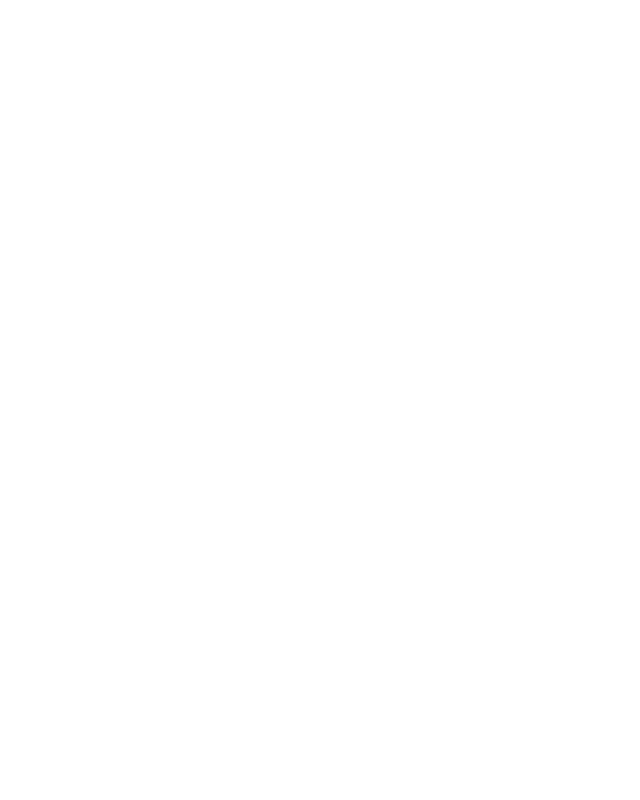
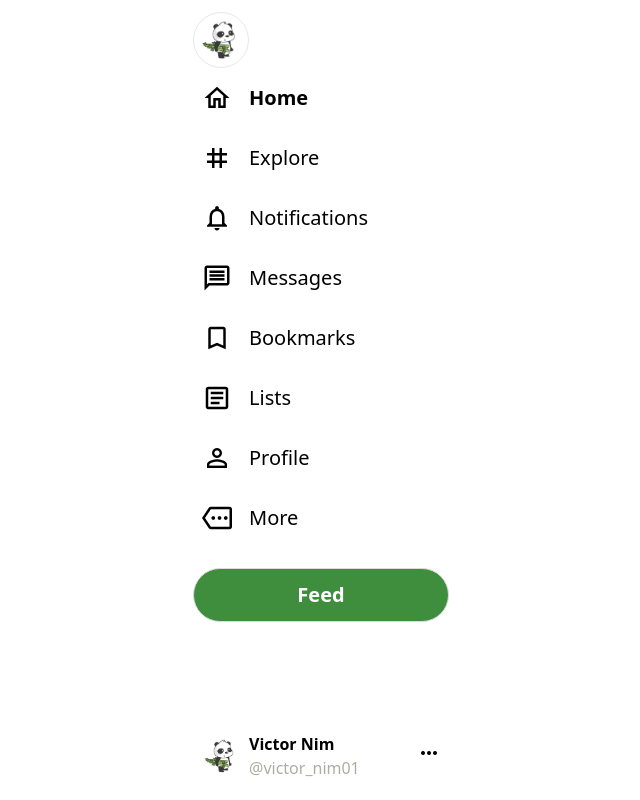
Before and after one commit to vnim94/feed, a React (Create React App) app in the folder client/: page /home in a window 1280 px wide. Before the commit this address had no page. Shown: the whole page, without its empty margins (127-767 px from the left). Built offline with nearby package versions, Linux system fonts and the light colour scheme.

Commit message:
styled navbar

```diff
--- a/client/src/App.js
+++ b/client/src/App.js
@@ -1,6 +1,7 @@
 import { BrowserRouter as Router, Routes, Route, Outlet } from 'react-router-dom';
 import Splash from './splash/Splash';
 import { Login, Signup } from './user/Form';
+import Home from './home/Home';
 
 function App() {
     return (
@@ -10,6 +11,7 @@
                     <Route path="login" element={<Login/>} />
                     <Route path="signup" element={<Signup/>} />
                 </Route>
+                <Route path="home" element={<Home/>}/>
             </Routes>
         </Router>
     )
--- /dev/null
+++ b/client/src/components.js
@@ -0,0 +1,43 @@
+export function Navbar() {
+    return (
+        <div className="w-2/5 flex flex-col justify-between py-3">
+            <div className="">
+                <img className="p-1 h-14 w-14 rounded-full cursor-pointer border" src="/phunky-panda.png" alt="avatar"></img>
+                <div className="mb-5 flex flex-col items-start">
+                    <NavButton icon="home" text="Home" selected={true}/>
+                    <NavButton icon="tag" text="Explore"/>
+                    <NavButton icon="notifications" text="Notifications"/>
+                    <NavButton icon="message" text="Messages"/>
+                    <NavButton icon="bookmark_outline" text="Bookmarks"/>
+                    <NavButton icon="article" text="Lists"/>
+                    <NavButton icon="person_outline" text="Profile"/>
+                    <NavButton icon="more" text="More"/>
+                </div>
+                <button className="w-full py-3 bg-green-7 text-white-1 border font-bold text-xl border-grey-4 rounded-full flex items-center justify-center hover:bg-green-6">
+                    <span>Feed</span>
+                </button>
+            </div>
+            <div className="w-full">
+                <div className="p-2 flex flex-row justify-between items-center rounded-full hover:bg-grey-3 cursor-pointer">
+                    <img className="h-10 w-10 rounded-full" src="/phunky-panda.png" alt="avatar"></img>
+                    <div className="flex flex-col w-full px-2">
+                        <span className="font-bold">Victor Nim</span>
+                        <span className="text-grey-5">@victor_nim01</span>
+                    </div>
+                    <div>
+                        <span className="material-icons-outlined">more_horiz</span>
+                    </div>
+                </div>
+            </div>
+        </div>
+    )
+}
+
+function NavButton({ icon, selected, text }) {
+    return (
+        <div className="p-3 my-1 flex flex-row items-center rounded-full hover:bg-grey-4 cursor-pointer duration-200">
+            <span className="mr-5 scale-125 material-icons-outlined">{icon}</span>
+            <span className={`${selected && 'font-bold'} text-xl`}>{text}</span>
+        </div>
+    )
+}
--- /dev/null
+++ b/client/src/home/Home.js
@@ -0,0 +1,31 @@
+import { Navbar } from '../components';
+
+function Home() {
+    return (
+        <div className="h-screen w-screen flex flex-row justify-center">
+            <div className="w-1/2 flex flex-row">
+                <Navbar/>
+                <Feed/>
+                <Aside/>
+            </div>
+        </div>
+    )
+}
+
+function Feed() {
+    return (
+        <div>
+
+        </div>
+    )
+}
+
+function Aside() {
+    return (
+        <div>
+
+        </div>
+    )
+}
+
+export default Home;
```
